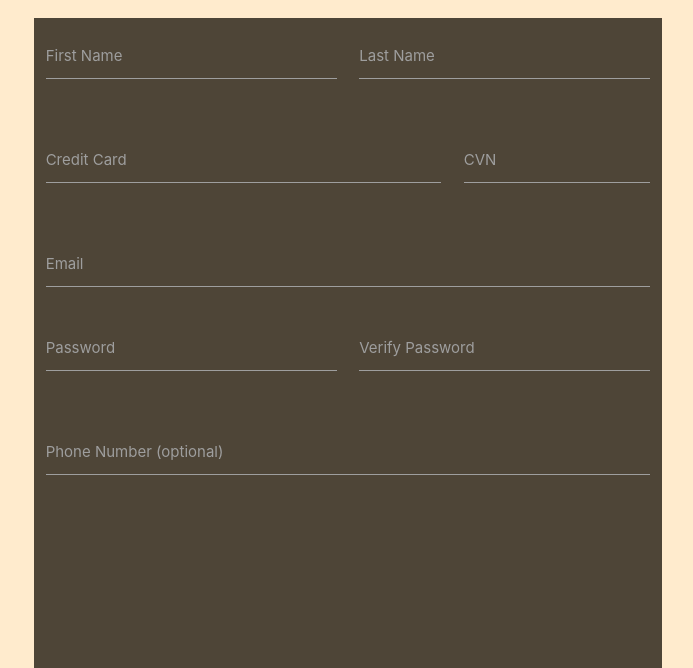
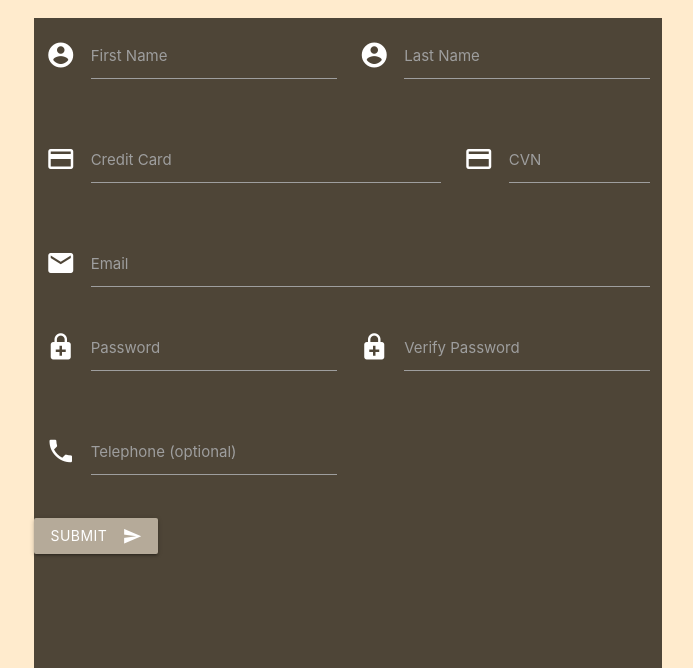
Before and after one commit to bealearnscode/warrior_accesories, a plain HTML site: page customer_portal/new_customer.html in a window 1280 px wide. Shown: the part 145-813 px from the top of the page, without its empty margins (292-985 px from the left). Drawn offline with nearby package versions, Linux system fonts and the light colour scheme; files that its build step writes are made by us from their sources.

Commit message:
complete form

```diff
--- a/customer_portal/new_customer.html
+++ b/customer_portal/new_customer.html
@@ -3,13 +3,16 @@
 <head>
     <meta charset="UTF-8">
     <meta name="viewport" content="width=device-width, initial-scale=1.0">
-    <title>New Customer | Warrior Accessories</title>
+    <title>Home | Warrior Accessories</title>
 
     <!-- Compiled and minified CSS -->
     <link rel="stylesheet" href="https://cdnjs.cloudflare.com/ajax/libs/materialize/1.0.0/css/materialize.min.css">
 
     <!-- Google Font -->
     <link href="https://fonts.googleapis.com/css?family=Roboto+Slab|Ruda" rel="stylesheet">
+
+    <!-- Material Icons -->
+    <link href="https://fonts.googleapis.com/icon?family=Material+Icons" rel="stylesheet">
 
     <!-- App CSS -->
     <link rel="stylesheet" href="assets/css/style.css">
@@ -29,44 +32,57 @@
                 <form class="col s12">
                   <div class="row">
                     <div class="input-field col s12 l6">
-                      <input id="first_name" type="text" class="validate">
-                      <label for="first_name">First Name</label>
+                      <i class="material-icons prefix">account_circle</i>
+                      <input id="icon_prefix" type="text" class="validate">
+                      <label for="icon_prefix">First Name</label>
                     </div>
                     <div class="input-field col s12 l6">
-                      <input id="last_name" type="text" class="validate">
-                      <label for="last_name">Last Name</label>
+                      <i class="material-icons prefix">account_circle</i>
+                      <input id="icon_prefix" type="text" class="validate">
+                      <label for="icon_prefix">Last Name</label>
                     </div>
                   </div>
                   <div class="row">
                     <div class="input-field col s12 l8">
+                      <i class="material-icons prefix">credit_card</i>
                       <input id="credit-card" type="text" class="validate">
                       <label for="credit-card">Credit Card</label>
                     </div>
                     <div class="input-field col s12 l4">
+                      <i class="material-icons prefix">credit_card</i>
                         <input id="cvn" type="text" class="validate">
                         <label for="cvn">CVN</label>
                       </div>
                   </div>
                   <div class="row">
                     <div class="input-field col s12">
+                      <i class="material-icons prefix">email</i>
                         <input id="email" type="email" class="validate">
                         <label for="email">Email</label>
                       </div>
                     <div class="input-field col s12 l6">
+                      <i class="material-icons prefix">enhanced_encryption</i>
                       <input id="password" type="password" class="validate">
                       <label for="password">Password</label>
                     </div>
                     <div class="input-field col s12 l6">
+                        <i class="material-icons prefix">enhanced_encryption</i>
                         <input id="verify-password" type="password" class="validate">
                         <label for="verify-password">Verify Password</label>
                       </div>
                   </div>
                   <div class="row">
-                    <div class="input-field col s12">
-                        <input id="phone-number" type="password" class="validate">
-                        <label for="phone-number">Phone Number (optional)</label>
+                    <div class="input-field col s12 l6">
+                      <i class="material-icons prefix">phone</i>
+                      <input id="icon_telephone" type="tel" class="validate">
+                      <label for="icon_telephone">Telephone (optional)</label>
                     </div>
                   </div>
+                  <div class="row">
+                    <button class="btn waves-effect waves-light" type="submit" name="action">Submit
+                        <i class="material-icons right">send</i>
+                    </button>
+                </div>
 
                 </form>
               </div>
```
